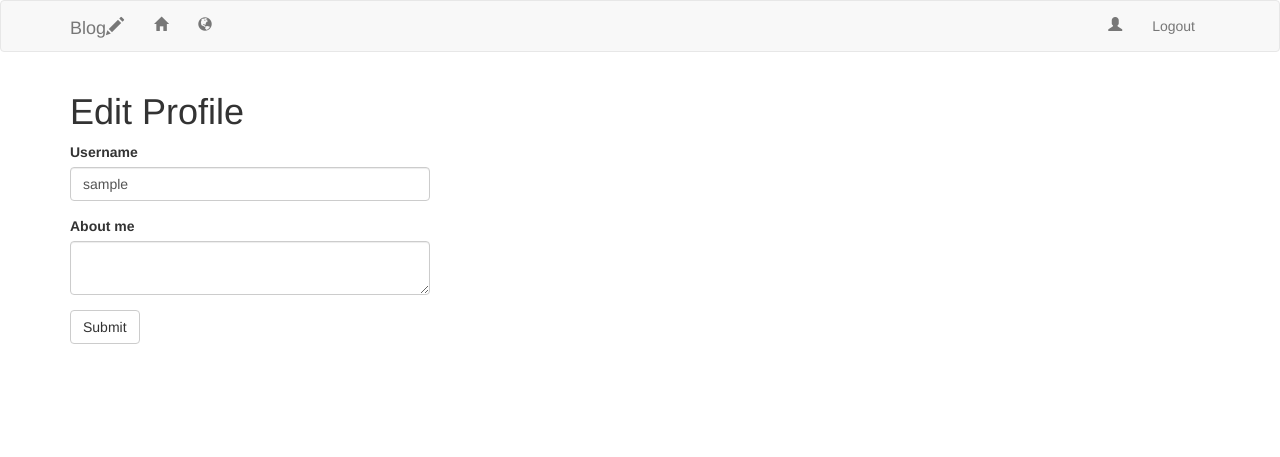
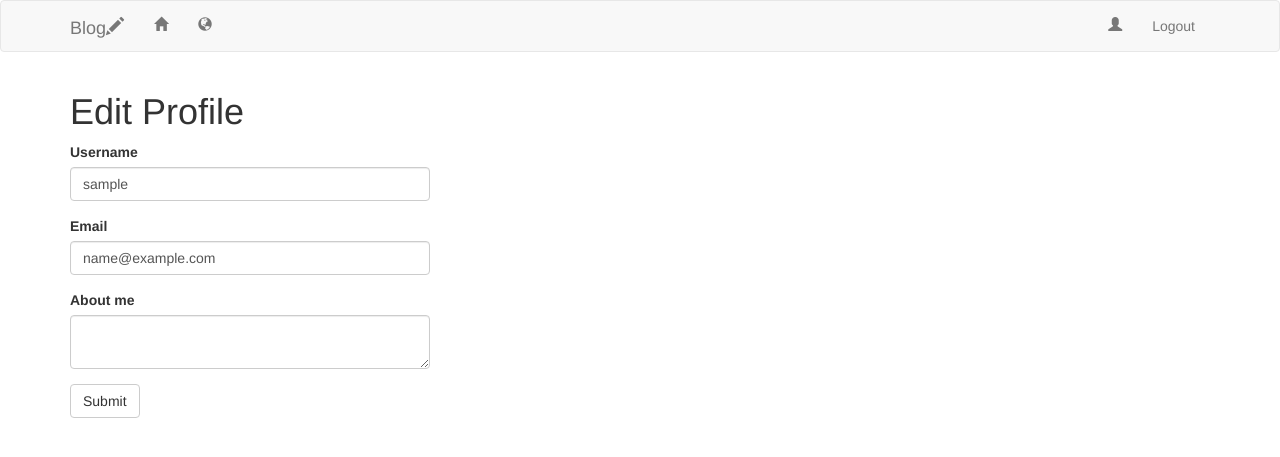
Before and after one commit to 7esting/blogapp, a Flask app: page /edit_profile in a window 1280 px wide. Shown: the top 457 px of the page. Run offline with Flask 2, Linux system fonts and the light colour scheme; the visitor is signed in with stand-in values (Sample User, id 1); data comes from the database, SQL or seed files in the repository; both versions use the stored data as it was after the commit; some libraries are stand-ins or nearby versions.

Commit message:
edit profile email

```diff
--- a/app/__init__.py
+++ b/app/__init__.py
@@ -8,6 +8,7 @@ from flask_migrate import Migrate
 from flask_login import LoginManager
 from flask_mail import Mail
 from flask_bootstrap import Bootstrap
+from flask_moment import Moment
 
 
 app = Flask(__name__)
@@ -19,6 +20,7 @@ login = LoginManager(app)
 login.login_view = 'login'
 mail = Mail(app)
 bootstrap = Bootstrap(app)
+moment = Moment(app)
 
 if not app.debug:
     if app.config['MAIL_SERVER']:
--- a/app/forms.py
+++ b/app/forms.py
@@ -39,12 +39,19 @@ class RegistrationForm(FlaskForm):
 
 class EditProfileForm(FlaskForm):
     username = StringField('Username', validators=[DataRequired()])
+    email = StringField('Email', validators=[DataRequired()])
     about_me = TextAreaField('About me', validators=[Length(min=0, max=140)])
     submit = SubmitField('Submit')
 
-    def __init__(self, original_username, *args, **kwargs):
+    # def __init__(self, original_username, *args, **kwargs):
+    #     super(EditProfileForm, self).__init__(*args, **kwargs)
+    #     self.original_username = original_username
+
+    # Constructor
+    def __init__(self, original_username, original_email, *args, **kwargs):
         super(EditProfileForm, self).__init__(*args, **kwargs)
         self.original_username = original_username
+        self.original_email = original_email
 
 
     def validate_username(self, username):
@@ -52,6 +59,13 @@ class EditProfileForm(FlaskForm):
             user = User.query.filter_by(username=self.username.data).first()
             if user is not None:
                 raise ValidationError('Please use a different username.')
+
+    # New def
+    def validate_email(self, email):
+        if email.data != self.original_email:
+            email = User.query.filter_by(email=self.email.data).first()
+            if email is not None:
+                raise ValidationError('Please use a different email.')
 
 
 class PostForm(FlaskForm):
--- a/app/routes.py
+++ b/app/routes.py
@@ -140,15 +140,17 @@ def user(username):
 @app.route('/edit_profile', methods=['GET', 'POST'])
 @login_required
 def edit_profile():
-    form = EditProfileForm(current_user.username)
+    form = EditProfileForm(current_user.username, current_user.email)
     if form.validate_on_submit():
         current_user.username = form.username.data
+        current_user.email = form.email.data
         current_user.about_me = form.about_me.data
         db.session.commit()
         flash('Your changes have been saved.')
         return redirect(url_for('edit_profile'))
     elif request.method == 'GET':
         form.username.data = current_user.username
+        form.email.data = current_user.email
         form.about_me.data = current_user.about_me
     return render_template('edit_profile.html', title='Edit Profile',
                                 form=form)
@@ -195,7 +197,9 @@ def reset_password_request():
         user = User.query.filter_by(email=form.email.data).first()
         if user:
             send_password_reset_email(user)
-        flash('Check your email for instructions on how to reset your password.')
+            flash('Check your email for instructions on how to reset your password.')
+        elif user is None:
+            flash('Your email was not found on this system!')
         return redirect(url_for('login'))
     return render_template('reset_password_request.html', title='Reset Password', form=form)
 
--- a/app/templates/_post.html
+++ b/app/templates/_post.html
@@ -11,7 +11,7 @@
             <a href="{{ url_for('user', username=post.author.username) }}">
                 {{ post.author.username }}
             </a>
-            says:
+            says: {{ moment(post.timestamp).fromNow() }}:
             <br>
             {{ post.body }}
         </td>
--- a/app/templates/layout.html
+++ b/app/templates/layout.html
@@ -52,3 +52,8 @@
         {% block app_content %}{% endblock %}
     </div>
 {% endblock %}
+
+{% block scripts %}
+    {{ super() }}
+    {{ moment.include_moment() }}
+{% endblock %}
--- a/app/templates/user.html
+++ b/app/templates/user.html
@@ -7,7 +7,10 @@
             <td>
                 <h1>User: {{ user.username }}</h1>
                 {% if user.about_me %}<p>{{ user.about_me }}</p>{% endif %}
-                {% if user.last_seen %}<p>Last seen on: {{ user.last_seen }}</p>{% endif %}
+                {% if user.last_seen %}
+                    <!-- <p>Last seen on: {{ user.last_seen }}</p> -->
+                    <p>Last seen on: {{ moment(user.last_seen).format('LLL') }}</p>
+                {% endif %}
                 <p>Followers: {{ user.followers.count() }}, Following: {{ user.followed.count() }}</p>
                 {% if user == current_user %}
                 <p><a href="{{ url_for('edit_profile') }}">Edit your profile</a></p>
```
Also changed, not shown: app.db.
